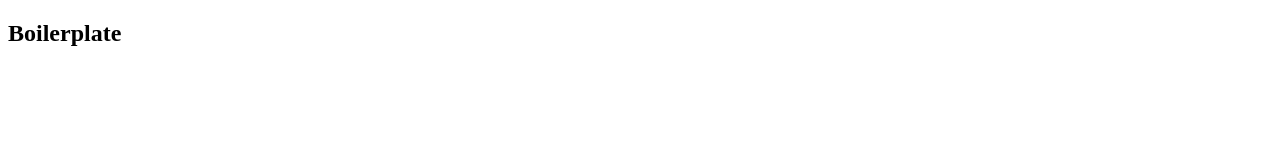
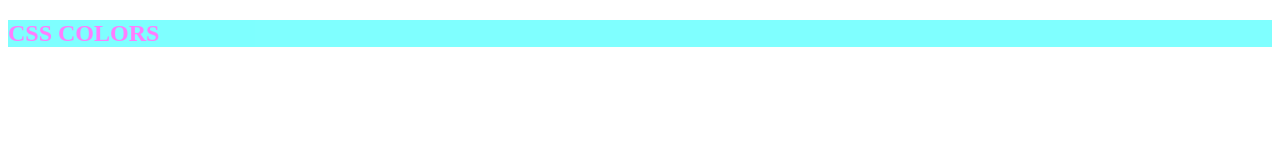
Before and after one commit to Simeon86/Boilerplate, a plain HTML site: page index.html in a window 1280 px wide. Drawn offline with Linux system fonts and the light colour scheme.

Commit message:
first commit

```diff
--- a/assets/css/color.css
+++ b/assets/css/color.css
@@ -0,0 +1,17 @@
+h1 {
+    color: rgba(255, 255, 255);
+}
+
+h1 {
+    color: rgba(0, 0, 0, 0.5);
+}
+
+h1 {
+    color: hsl(125, 30%, 80%);
+}
+
+h1 {
+    color: #ff00ff;
+    background-color: aqua;
+    opacity: 50%;
+}
--- a/index.html
+++ b/index.html
@@ -37,7 +37,7 @@
 <body>
     <header></header>
     <section id="content">
-        <h1>Boilerplate</h1>
+        <h1>CSS COLORS</h1>
     </section>
     <footer></footer>
 </body>
```
